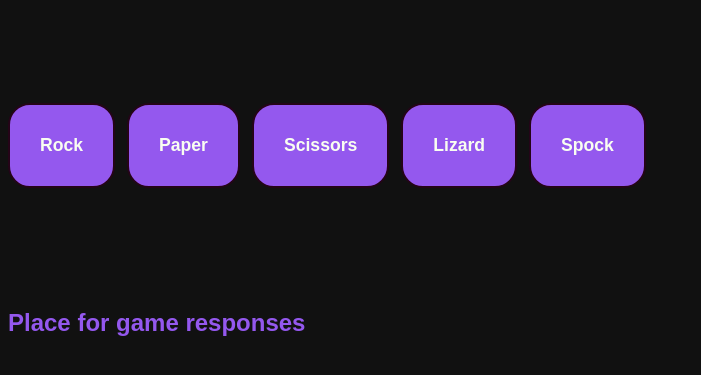
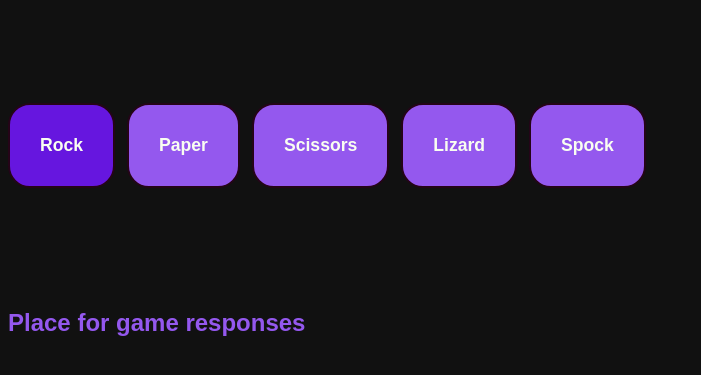
Before and after one commit to delta4ce/rpsls-game, a plain HTML site: page index.html in a window 1280 px wide. In both pictures the pointer is over the button "Rock". Shown: the part 189-564 px from the top of the page, without its empty margins (0-701 px from the left). Drawn offline with Linux system fonts and the light colour scheme.

Commit message:
Added hover effect on buttons

```diff
--- a/style.css
+++ b/style.css
@@ -30,3 +30,6 @@ button {
   font-size: 1.1rem;
   color: #f9fef1;
 }
+button:hover {
+  background: #6616df;
+}
```
